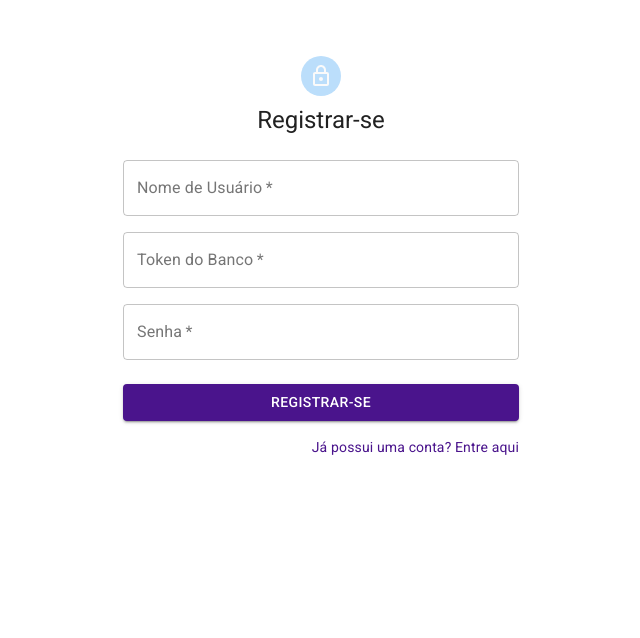
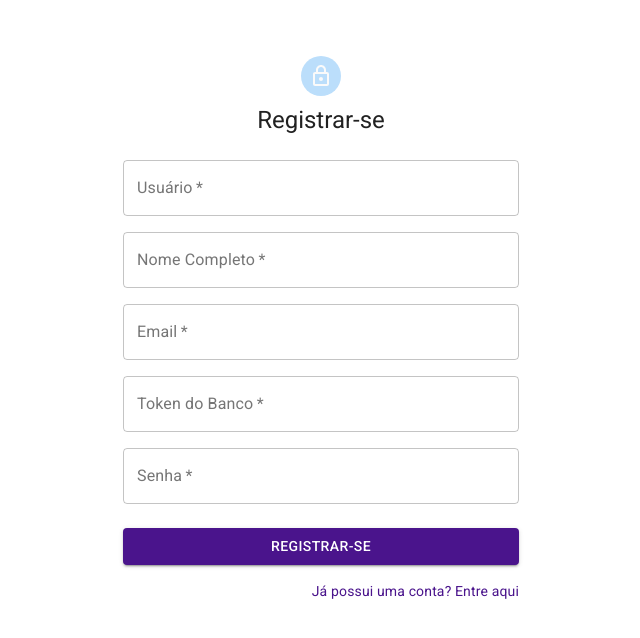
Before and after one commit to Vitorhpx/wallet, a React (Create React App) app: page /login in a window 1280 px wide. Both pictures are taken after a click on the link "Não possui uma conta? Crie aqui!". Shown: the top 638 px of the page, without its empty margins (319-959 px from the left). Built offline with nearby package versions, Linux system fonts and the light colour scheme.

Commit message:
fix(sign up fix): implemented sign up

```diff
--- a/src/Screens/SignUp/SignUp.tsx
+++ b/src/Screens/SignUp/SignUp.tsx
@@ -51,6 +51,8 @@ const SignUp: React.FunctionComponent<ISignUpProps> = props => {
   const classes = useStyles();
 
   const [username, setUsername] = React.useState();
+  const [name, setName] = React.useState();
+  const [email, setEmail] = React.useState();
   const [password, setPassword] = React.useState();
   const [bankToken, setBankToken] = React.useState();
 
@@ -59,6 +61,8 @@ const SignUp: React.FunctionComponent<ISignUpProps> = props => {
 
     const user: UserRegisterInfo = {
       username: username,
+      name: name,
+      email: email,
       password: password,
       bankToken: bankToken
     };
@@ -96,9 +100,31 @@ const SignUp: React.FunctionComponent<ISignUpProps> = props => {
                 required
                 fullWidth
                 id="username"
-                label="Nome de Usuário"
+                label="Usuário"
                 name="username"
                 onChange={event => setUsername(event.target.value)}
+              />
+            </Grid>
+            <Grid item xs={12}>
+              <TextField
+                variant="outlined"
+                required
+                fullWidth
+                id="name"
+                label="Nome Completo"
+                name="name"
+                onChange={event => setName(event.target.value)}
+              />
+            </Grid>
+            <Grid item xs={12}>
+              <TextField
+                variant="outlined"
+                required
+                fullWidth
+                id="email"
+                label="Email"
+                name="email"
+                onChange={event => setEmail(event.target.value)}
               />
             </Grid>
             <Grid item xs={12}>
```
Also changed, not shown: src/data-sources/users.tsx (+5 -3 lines), 1 other file (tests, documents, lock files or other folders).
